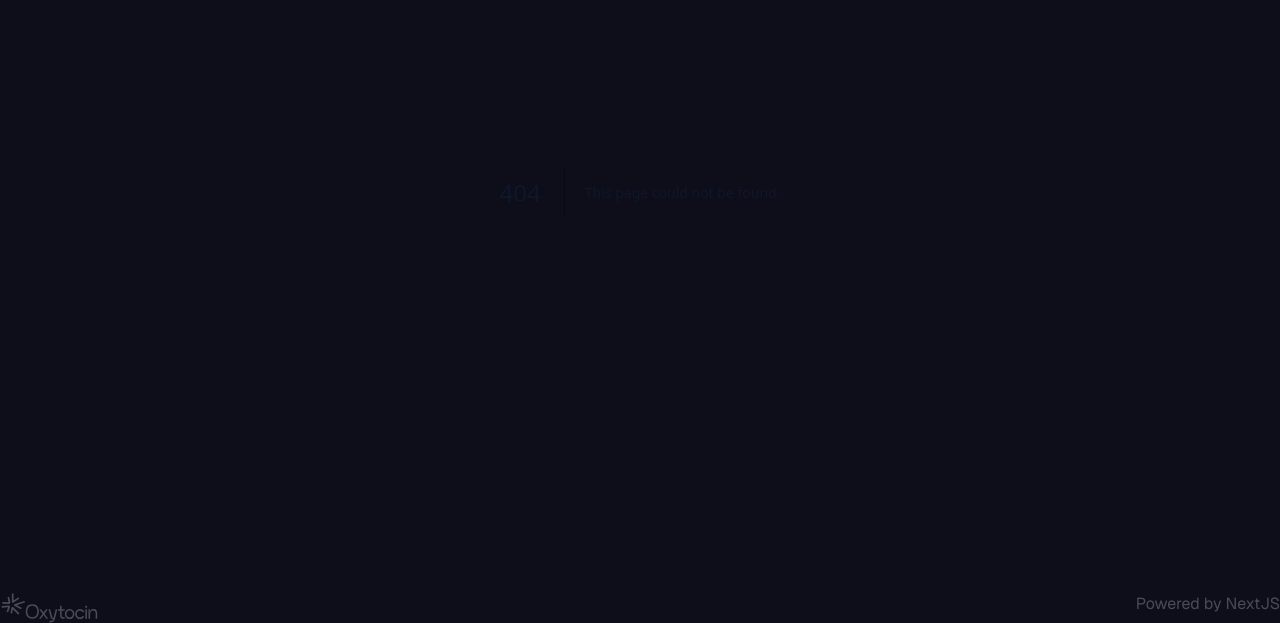
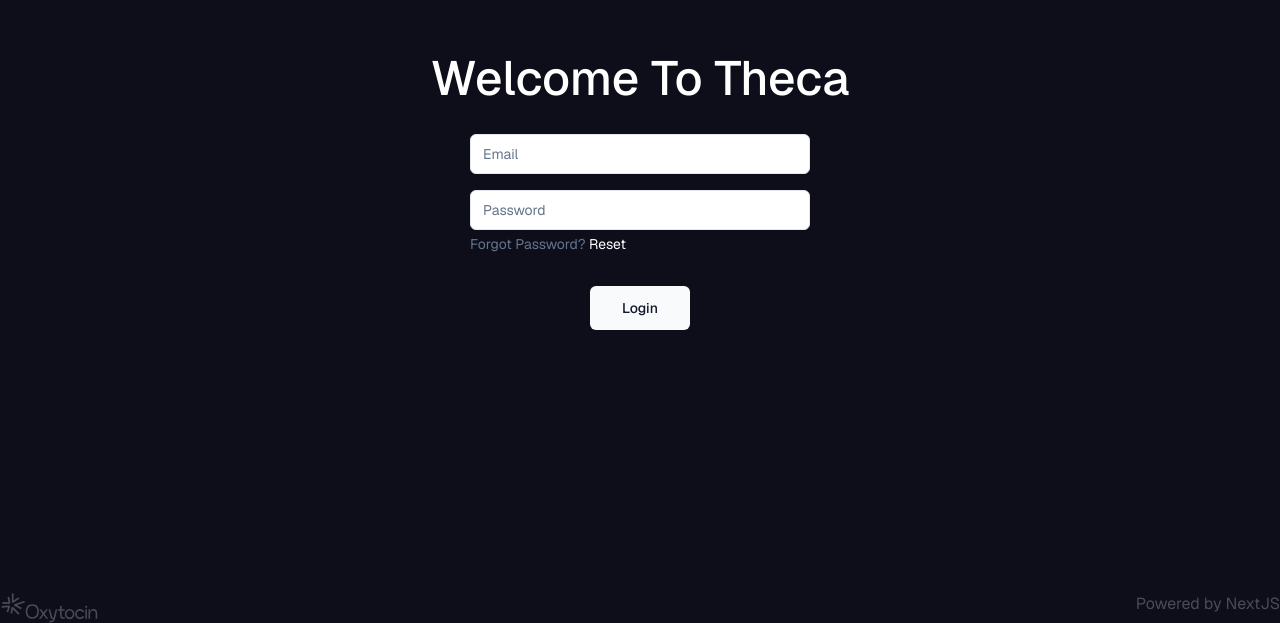
Before and after one commit to OxytocinGroup/theca, a Next.js app: page /login in a window 1280 px wide. Before the commit this address had no page. Shown: the part 208-831 px from the top of the page. Built offline with nearby package versions, Linux system fonts and the light colour scheme.

Commit message:
front-end part of odg-117 — Sign in

```diff
--- /dev/null
+++ b/app/login/page.jsx
@@ -0,0 +1,11 @@
+import LoginForm from "@/components/login/LoginForm";
+const page = () => {
+  return (
+    <main className="flex flex-col gap-8 px-[300px] min-h-screen items-center justify-center">
+      <h1 className="text-text-primary text-5xl">Welcome To Theca</h1>
+      {/* <h1>hello world</h1> */}
+      <LoginForm />
+    </main>
+  );
+};
+export default page;
--- /dev/null
+++ b/components/login/LoginForm.jsx
@@ -0,0 +1,100 @@
+"use client";
+import { Input } from "@/components/ui/input";
+import { useState } from "react";
+import Link from "next/link";
+import {
+  Form,
+  FormControl,
+  FormDescription,
+  FormField,
+  FormItem,
+  FormLabel,
+  FormMessage,
+} from "@/components/ui/form";
+import { Button } from "../ui/button";
+import { PasswordInput } from "@/components/password-input";
+import { useForm } from "react-hook-form";
+import { zodResolver } from "@hookform/resolvers/zod";
+import { z } from "zod";
+
+const schema = z.object({
+  email: z
+    .string({ message: "Please enter your email address" })
+    // .min(1, "Please enter your email address")
+    .email({ message: "Please enter a valid email address" }),
+  password: z
+    .string({ message: "Please enter your password" })
+    .min(6, "Password must be at least 6 characters"),
+});
+
+export default function LoginForm() {
+  const [password, setPassword] = useState("");
+  const form = useForm({
+    resolver: zodResolver(schema),
+    defaultValues: {
+      email: "",
+      password: "",
+    },
+  });
+  const onSubmit = async ({ ...data }) => (
+    console.log("data", data), form.reset(), setPassword("")
+  );
+
+  return (
+    <div className="w-6/12 ">
+      <Form {...form}>
+        <form
+          onSubmit={form.handleSubmit(onSubmit)}
+          className="flex flex-col gap-8 justify-center items-center"
+        >
+          <div className="flex flex-col gap-4 w-full">
+            <FormField
+              control={form.control}
+              name="email"
+              render={({ field }) => (
+                <FormItem className="flex flex-col gap-1">
+                  <FormControl>
+                    <Input placeholder="Email" {...field} />
+                  </FormControl>
+                  <FormMessage />
+                </FormItem>
+              )}
+            />
+            <FormField
+              control={form.control}
+              name="password"
+              render={({ field }) => (
+                <FormItem className="flex flex-col gap-1">
+                  <FormControl>
+                    <PasswordInput
+                      id="password"
+                      value={password}
+                      onChange={(e) => {
+                        setPassword(e.target.value);
+                        field.onChange(e.target.value);
+                      }}
+                      autoComplete="new-password"
+                    />
+                  </FormControl>
+                  <FormMessage />
+                  <FormDescription className="cursor-default text-sm text-muted-foreground">
+                    Forgot Password?{" "}
+                    <Link
+                      href="/reset-password"
+                      className="text-text-primary dark"
+                    >
+                      Reset
+                    </Link>
+                  </FormDescription>
+                </FormItem>
+              )}
+            />
+          </div>
+          <Button variant="default" className="dark w-fit" size="lg">
+            Login
+          </Button>
+        </form>
+      </Form>
+    </div>
+  );
+}
--- /dev/null
+++ b/components/password-input.jsx
@@ -0,0 +1,55 @@
+"use client";
+
+import { forwardRef, useState } from "react";
+import { EyeIcon, EyeOffIcon } from "lucide-react";
+import { Button } from "@/components/ui/button";
+import { Input } from "@/components/ui/input";
+import { cn } from "@/lib/utils";
+
+const PasswordInput = forwardRef(({ className, ...props }, ref) => {
+  const [showPassword, setShowPassword] = useState(false);
+  const disabled =
+    props.value === "" || props.value === undefined || props.disabled;
+
+  return (
+    <div className="relative">
+      <Input
+        type={showPassword ? "text" : "password"}
+        className={cn("hide-password-toggle pr-10", className)}
+        ref={ref}
+        placeholder="Password"
+        {...props}
+      />
+      <Button
+        type="button"
+        variant="ghost"
+        size="sm"
+        className="absolute right-0 top-0 h-full px-3 py-2 hover:bg-transparent disabled:opacity-0"
+        onClick={() => setShowPassword((prev) => !prev)}
+        disabled={disabled}
+      >
+        {showPassword && !disabled ? (
+          <EyeIcon className="h-4 w-4" aria-hidden="true" />
+        ) : (
+          <EyeOffIcon className="h-4 w-4" aria-hidden="true" />
+        )}
+        <span className="sr-only">
+          {showPassword ? "Hide password" : "Show password"}
+        </span>
+      </Button>
+
+      {/* hides browsers password toggles */}
+      <style>{`
+                .hide-password-toggle::-ms-reveal,
+                .hide-password-toggle::-ms-clear {
+                    visibility: hidden;
+                    pointer-events: none;
+                    display: none;
+                }
+            `}</style>
+    </div>
+  );
+});
+PasswordInput.displayName = "PasswordInput";
+
+export { PasswordInput };
--- /dev/null
+++ b/components/ui/form.jsx
@@ -0,0 +1,136 @@
+import * as React from "react";
+import { Slot } from "@radix-ui/react-slot";
+import { Controller, FormProvider, useFormContext } from "react-hook-form";
+
+import { cn } from "@/lib/utils";
+import { Label } from "@/components/ui/label";
+
+const Form = FormProvider;
+
+const FormFieldContext = React.createContext({});
+
+const FormField = ({ ...props }) => {
+  return (
+    <FormFieldContext.Provider value={{ name: props.name }}>
+      <Controller {...props} />
+    </FormFieldContext.Provider>
+  );
+};
+
+const useFormField = () => {
+  const fieldContext = React.useContext(FormFieldContext);
+  const itemContext = React.useContext(FormItemContext);
+  const { getFieldState, formState } = useFormContext();
+
+  const fieldState = getFieldState(fieldContext.name, formState);
+
+  if (!fieldContext) {
+    throw new Error("useFormField should be used within <FormField>");
+  }
+
+  const { id } = itemContext;
+
+  return {
+    id,
+    name: fieldContext.name,
+    formItemId: `${id}-form-item`,
+    formDescriptionId: `${id}-form-item-description`,
+    formMessageId: `${id}-form-item-message`,
+    ...fieldState,
+  };
+};
+
+const FormItemContext = React.createContext({});
+
+const FormItem = React.forwardRef(({ className, ...props }, ref) => {
+  const id = React.useId();
+
+  return (
+    <FormItemContext.Provider value={{ id }}>
+      <div ref={ref} className={cn(className)} {...props} />
+    </FormItemContext.Provider>
+  );
+});
+FormItem.displayName = "FormItem";
+
+const FormLabel = React.forwardRef(({ className, ...props }, ref) => {
+  const { error, formItemId } = useFormField();
+
+  return (
+    <Label
+      ref={ref}
+      className={cn(error && "text-destructive", className)}
+      htmlFor={formItemId}
+      {...props}
+    />
+  );
+});
+FormLabel.displayName = "FormLabel";
+
+const FormControl = React.forwardRef(({ ...props }, ref) => {
+  const { error, formItemId, formDescriptionId, formMessageId } =
+    useFormField();
+
+  return (
+    <Slot
+      ref={ref}
+      id={formItemId}
+      aria-describedby={
+        !error
+          ? `${formDescriptionId}`
+          : `${formDescriptionId} ${formMessageId}`
+      }
+      aria-invalid={!!error}
+      {...props}
+    />
+  );
+});
+FormControl.displayName = "FormControl";
+
+const FormDescription = React.forwardRef(({ className, ...props }, ref) => {
+  const { formDescriptionId } = useFormField();
+
+  return (
+    <p
+      ref={ref}
+      id={formDescriptionId}
+      className={cn("text-sm text-muted-foreground", className)}
+      {...props}
+    />
+  );
+});
+FormDescription.displayName = "FormDescription";
+
+const FormMessage = React.forwardRef(
+  ({ className, children, ...props }, ref) => {
+    const { error, formMessageId } = useFormField();
+    const body = error ? String(error?.message) : children;
+
+    if (!body) {
+      return null;
+    }
+
+    return (
+      <p
+        ref={ref}
+        id={formMessageId}
+        className={cn("text-sm font-medium text-destructive ", className)}
+        {...props}
+      >
+        {body}
+      </p>
+    );
+  }
+);
+FormMessage.displayName = "FormMessage";
+
+export {
+  useFormField,
+  Form,
+  FormItem,
+  FormLabel,
+  FormControl,
+  FormDescription,
+  FormMessage,
+  FormField,
+};
--- a/components/ui/input.jsx
+++ b/components/ui/input.jsx
@@ -1,19 +1,20 @@
-import * as React from "react"
+import * as React from "react";
 
-import { cn } from "@/lib/utils"
+import { cn } from "@/lib/utils";
 
 const Input = React.forwardRef(({ className, type, ...props }, ref) => {
   return (
-    (<input
+    <input
       type={type}
       className={cn(
-        "flex h-10 w-full rounded-md border border-input bg-background px-3 py-2 text-sm ring-offset-background file:border-0 file:bg-transparent file:text-sm file:font-medium placeholder:text-muted-foreground focus-visible:outline-none focus-visible:ring-2 focus-visible:ring-ring focus-visible:ring-offset-2 disabled:cursor-not-allowed disabled:opacity-50",
+        "flex h-10 w-full rounded-md border border-input px-3 py-2 text-sm ring-offset-background file:border-0 file:bg-transparent file:text-sm file:font-medium placeholder:text-muted-foreground focus-visible:outline-none focus-visible:ring-2 focus-visible:ring-ring focus-visible:ring-offset-2 disabled:cursor-not-allowed disabled:opacity-50",
         className
       )}
       ref={ref}
-      {...props} />)
+      {...props}
+    />
   );
-})
-Input.displayName = "Input"
+});
+Input.displayName = "Input";
 
-export { Input }
+export { Input };
--- /dev/null
+++ b/components/ui/label.jsx
@@ -0,0 +1,18 @@
+"use client"
+
+import * as React from "react"
+import * as LabelPrimitive from "@radix-ui/react-label"
+import { cva } from "class-variance-authority";
+
+import { cn } from "@/lib/utils"
+
+const labelVariants = cva(
+  "text-sm font-medium leading-none peer-disabled:cursor-not-allowed peer-disabled:opacity-70"
+)
+
+const Label = React.forwardRef(({ className, ...props }, ref) => (
+  <LabelPrimitive.Root ref={ref} className={cn(labelVariants(), className)} {...props} />
+))
+Label.displayName = LabelPrimitive.Root.displayName
+
+export { Label }
```
Also changed, not shown: package.json (+7 -1 lines), app/layout.jsx (renamed from app/layout.js), app/page.jsx (renamed from app/page.js), 1 other file (tests, documents, lock files or other folders).
